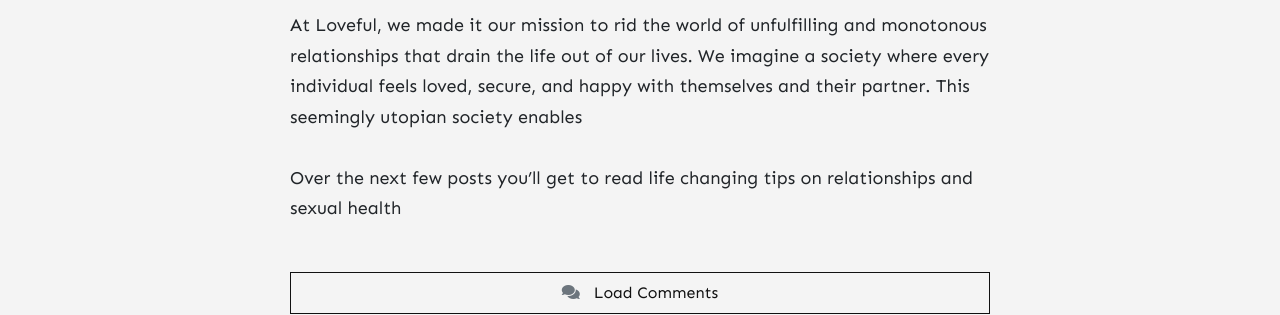
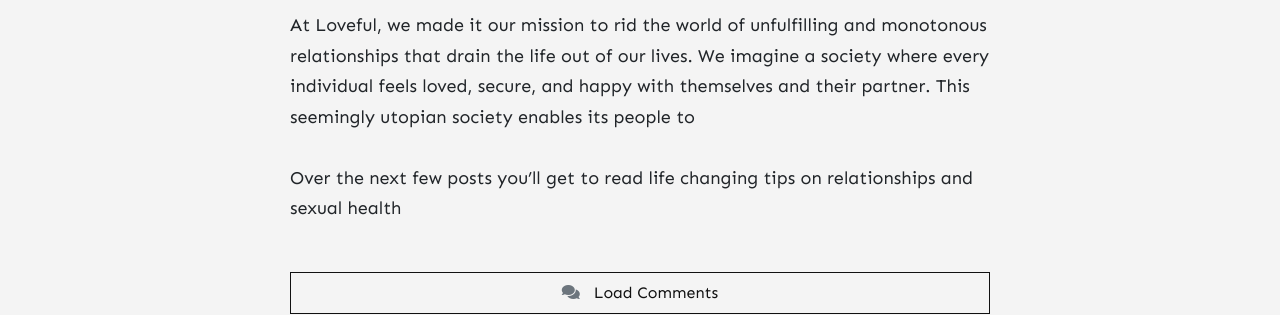
Before and after one commit to stackbit-projects/happy-zebra-28bc2, a Jekyll site: the page built from _posts/2021-09-01-welcome-to-loveful.md, in a window 1280 px wide. Shown: the part 1093-1408 px from the top of the page. Built offline with Jekyll 4.4.1, drawn with Linux system fonts in a browser that asks for light colours; nearby versions of some CDN libraries; comment, search, counter and statistics services are not loaded.

Commit message:
2021-09-01-welcome-to-loveful.md: changed

```diff
--- a/_posts/2021-09-01-welcome-to-loveful.md
+++ b/_posts/2021-09-01-welcome-to-loveful.md
@@ -9,6 +9,6 @@
 
 Hello folks! This is the beginning of the Loveful blog.
 
-At Loveful, we made it our mission to rid the world of unfulfilling and monotonous relationships that drain the life out of our lives. We imagine a society where every individual feels loved, secure, and happy with themselves and their partner. This seemingly utopian society enables
+At Loveful, we made it our mission to rid the world of unfulfilling and monotonous relationships that drain the life out of our lives. We imagine a society where every individual feels loved, secure, and happy with themselves and their partner. This seemingly utopian society enables its people to
 
 Over the next few posts you'll get to read life changing tips on relationships and sexual health
```
